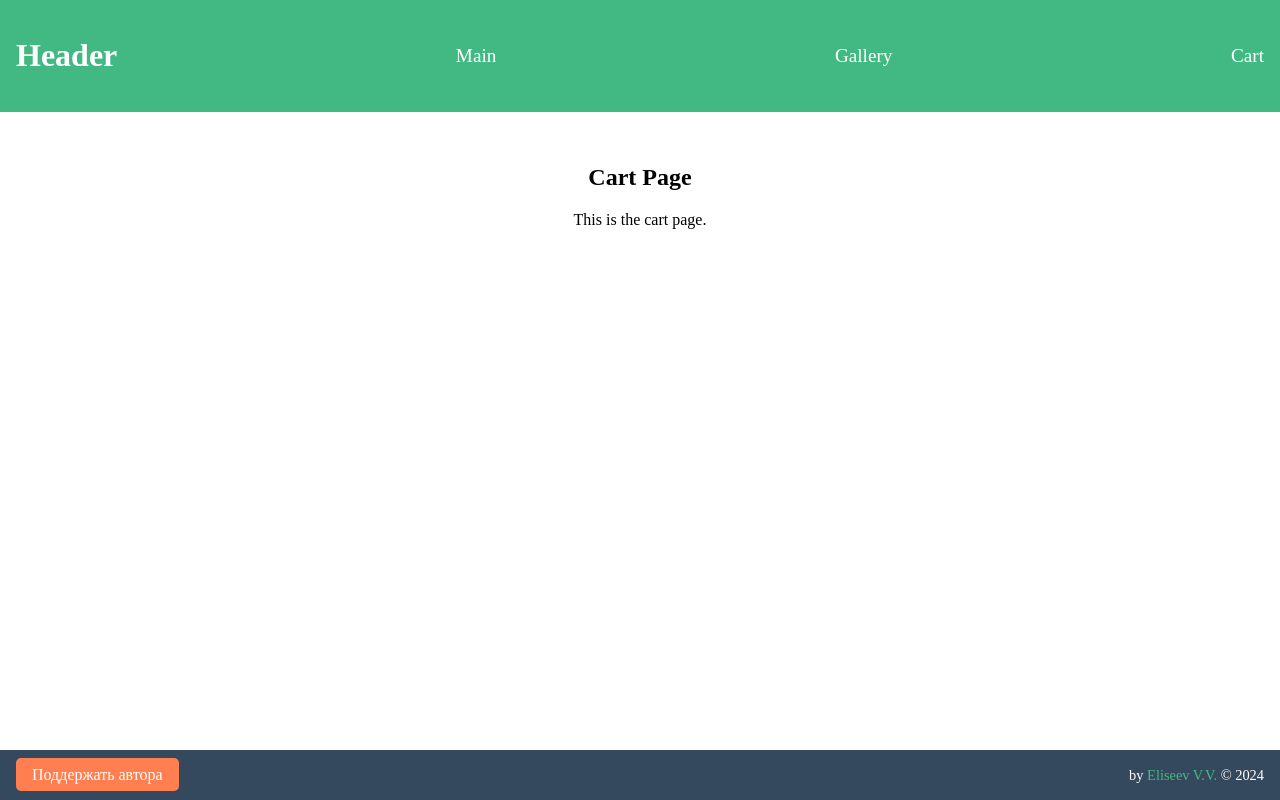
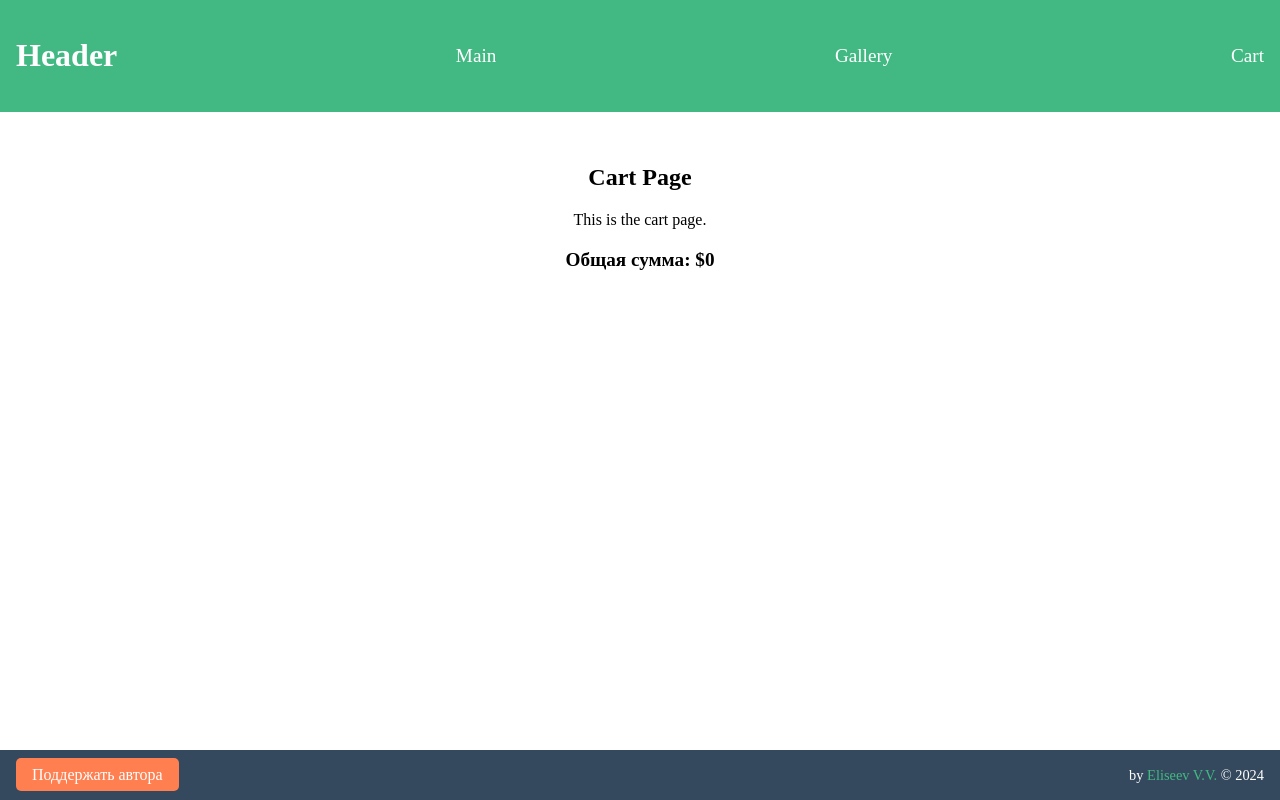
Before and after one commit to yvv4git/gallery, a Vue app: page /cart in a window 1280 px wide. Built offline with nearby package versions, Linux system fonts and the light colour scheme.

Commit message:
CartPage - add total price

```diff
--- a/src/components/content/CartPage.vue
+++ b/src/components/content/CartPage.vue
@@ -10,6 +10,7 @@
         <button @click="removeFromCart(item.id)" class="remove-button">Удалить</button>
       </li>
     </ul>
+    <div class="total-price">Общая сумма: ${{ totalPrice }}</div>
   </div>
 </template>
 
@@ -20,6 +21,11 @@ export default {
     cartItems: {
       type: Array,
       required: true,
+    },
+  },
+  computed: {
+    totalPrice() {
+      return this.cartItems.reduce((total, item) => total + item.price, 0);
     },
   },
   methods: {
@@ -37,7 +43,7 @@ export default {
 }
 
 .cart-image {
-  width: 100px;
+  width: 200px;
   height: auto;
   margin-right: 10px;
 }
@@ -61,4 +67,10 @@ li {
   cursor: pointer;
   margin-left: 10px;
 }
+
+.total-price {
+  margin-top: 20px;
+  font-size: 1.2rem;
+  font-weight: bold;
+}
 </style>
```
